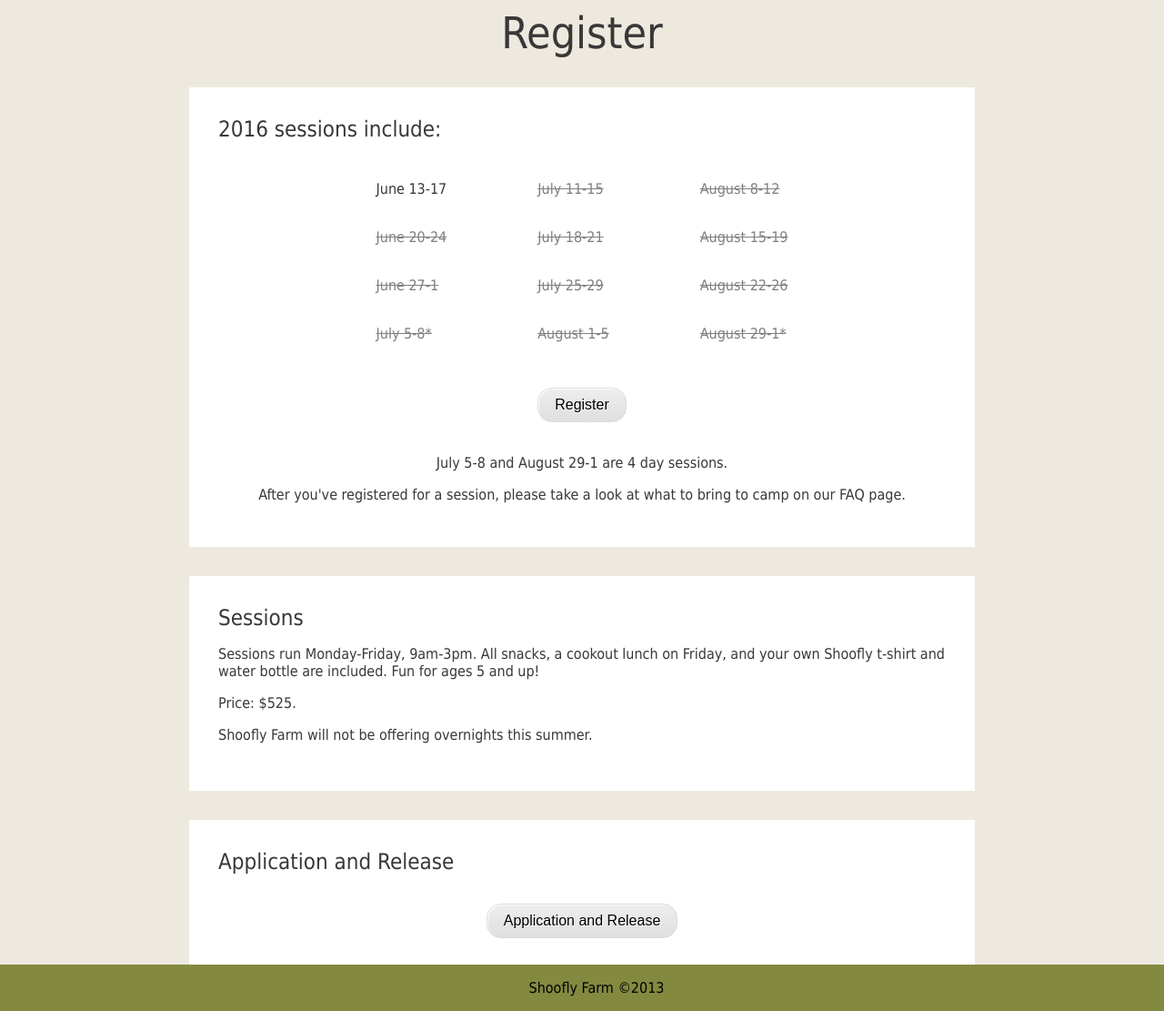
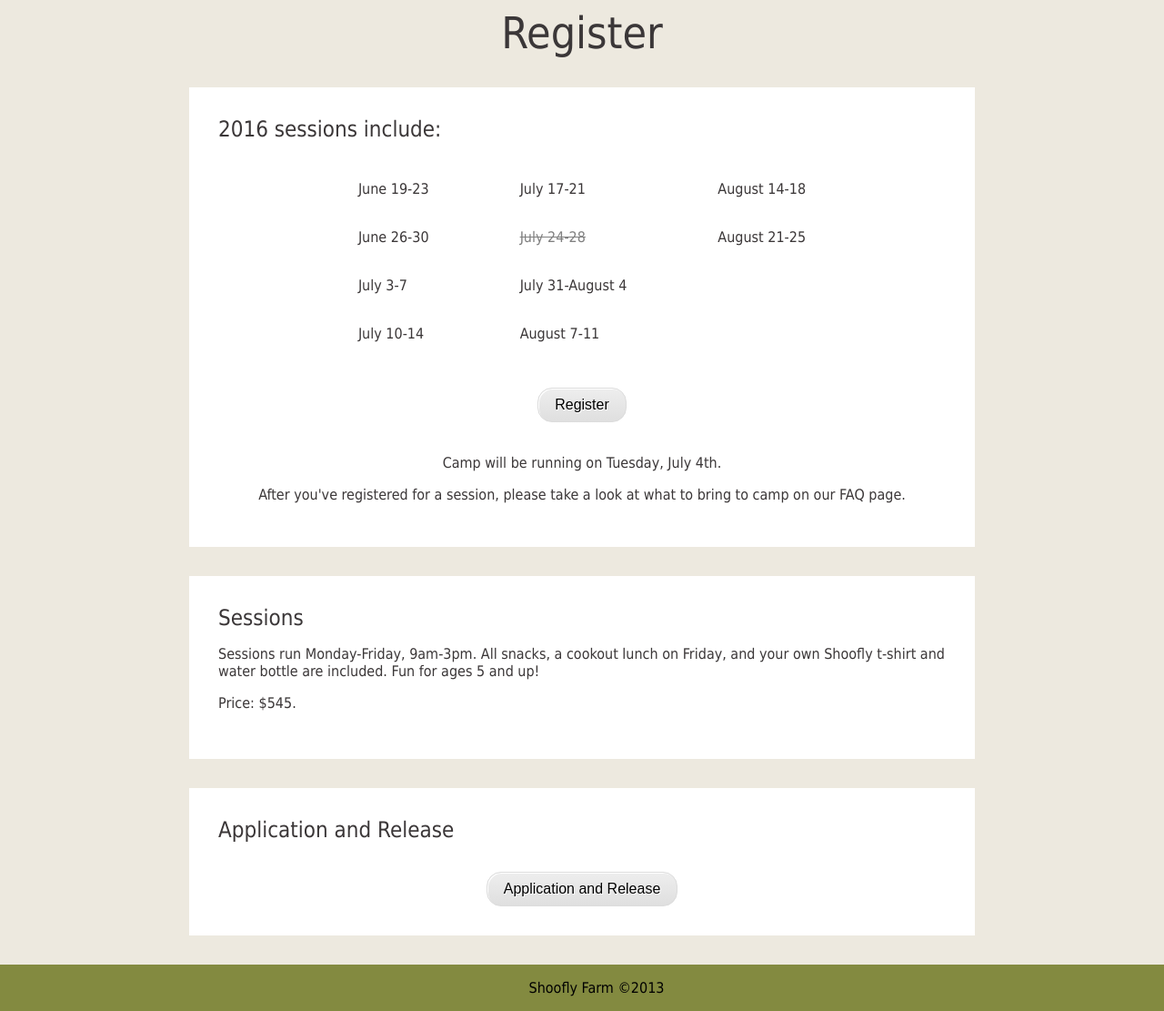
Before and after one commit to katekinsman/ShooflyRepo, a PHP site: page /index.php?page=register in a window 1280 px wide. Shown: the part 152-1263 px from the top of the page at 91% size. Run offline with PHP 8.4, Linux system fonts and the light colour scheme; some libraries are stand-ins or nearby versions; some web fonts are replaced.

Commit message:
2017 update

```diff
--- a/home.php
+++ b/home.php
@@ -14,6 +14,6 @@
 <section class="home">
     <h2>Shoofly Updates</h2>
     <article>
-        <p class="update">You can still join the fun!</p>
-		<p class="update">Space available the first week of camp, June 13-17.</p>
+        <p class="update">Registration for Summer 2017 available here January 17th.</p>
+		<p class="update"></p>
 </section>
--- a/register.php
+++ b/register.php
@@ -4,38 +4,36 @@
         <p> </p>
         <table>
             <tr>
-                <td class="open">June 13-17</td>
+                <td class="open">June 19-23</td>
 				<td></td>
-                <td class="closed">July 11-15</td>
+                <td class="open">July 17-21</td>
 				<td></td>
-                <td class="closed">August 8-12</td>
+                <td class="open">August 14-18</td>
             </tr>
             <tr>
-                <td class="closed">June 20-24</td>
+                <td class="open">June 26-30</td>
 				<td></td>
-                <td class="closed">July 18-21</td>
+                <td class="closed">July 24-28</td>
 				<td></td>
-                <td class="closed">August 15-19</td>
+                <td class="open">August 21-25</td>
             </tr>
             <tr>
-                <td class="closed">June 27-1</td>
+                <td class="open">July 3-7</td>
 				<td></td>
-                <td class="closed">July 25-29</td>
+                <td class="open">July 31-August 4</td>
 				<td></td>
-                <td class="closed">August 22-26</td>
             </tr>
             <tr>
-                <td class="closed">July 5-8*</td>
+                <td class="open">July 10-14</td>
 				<td></td>
-				<td class="closed">August 1-5</td>
+				<td class="open">August 7-11</td>
 				<td></td>
-                <td class="closed">August 29-1*</td>
             </tr>
         </table>
         <div class="centeredbutton"><a href="http://shooflyfarms.bonzidev.com/home.php"><button
         class="registerbutton">Register</button></a></div>
         </br>
-		<p>July 5-8 and August 29-1 are 4 day sessions.</p>
+		<p>Camp will be running on Tuesday, July 4th.</p>
         <p>After you've registered for a session, please take a look at what to bring to camp on our FAQ page.</p>
     </article>
 </section>
@@ -45,9 +43,8 @@
         <h2>Sessions</h2>
         <p>Sessions run Monday-Friday, 9am-3pm. All snacks, a cookout lunch on Friday, and your own Shoofly
         t-shirt and water bottle are included. Fun for ages 5 and up!</p>
-        <p>Price: $525.</p>
+        <p>Price: $545.</p>
 
-        <p>Shoofly Farm will not be offering overnights this summer.</p>
         <table>
             <tr>
                 <td> </td>
```
